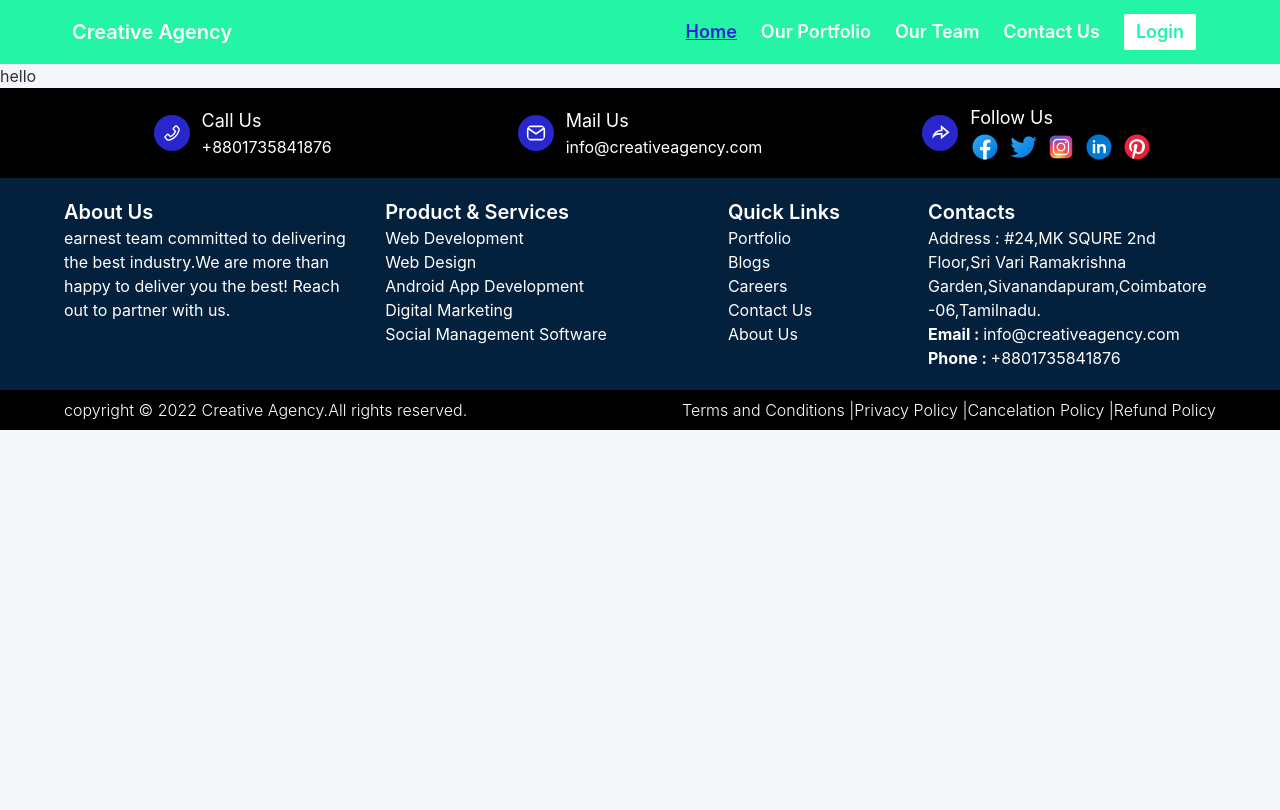
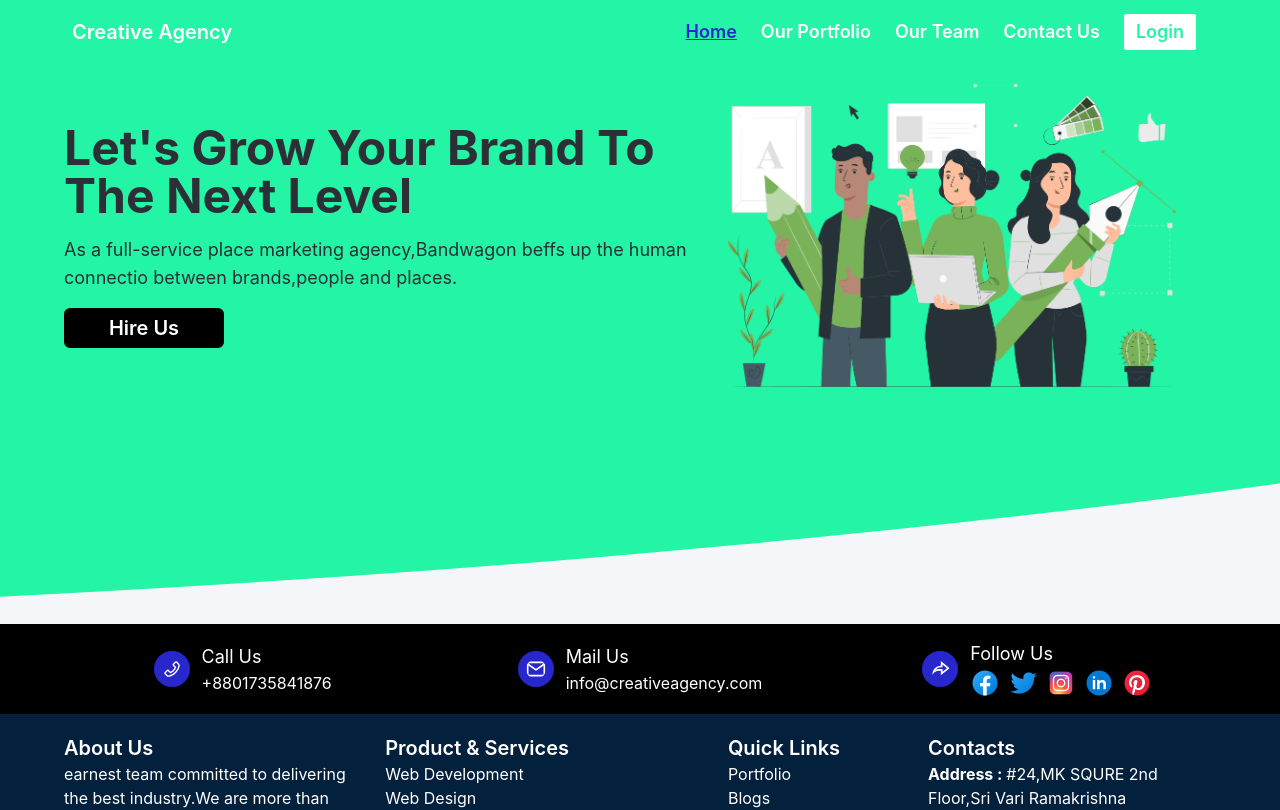
Before and after one commit to mohammadshariful/creative-agency, a React (Create React App) app: page / in a window 1280 px wide. Shown: the top 810 px of the page. Built offline with nearby package versions, Linux system fonts and the light colour scheme.

Commit message:
banner section add

```diff
--- /dev/null
+++ b/src/App.css
@@ -0,0 +1,4 @@
+.banner {
+  box-sizing: border-box;
+  clip-path: ellipse(282% 100% at -86.88% 0%);
+}
--- a/src/App.js
+++ b/src/App.js
@@ -1,7 +1,7 @@
+import "./App.css";
 import Layout from "./layout/Layout";
 import Footer from "./shared/Footer";
 import Menubar from "./shared/Menubar";
-
 function App() {
   return (
     <>
--- /dev/null
+++ b/src/pages/Home/Banner.js
@@ -0,0 +1,27 @@
+import React from "react";
+import banner from "../../assets/images/Frame.png";
+const Banner = () => {
+  return (
+    <section className="h-[80vh] lg:h-[70vh] bg-secondary banner">
+      <div className="w-[90%] mx-auto flex justify-between items-center py-5">
+        <div>
+          <h1 className="text-2xl lg:text-5xl font-bold">
+            Let's Grow Your Brand To The Next Level
+          </h1>
+          <p className="lg:text-lg font-normal my-4">
+            As a full-service place marketing agency,Bandwagon beffs up the
+            human connectio between brands,people and places.
+          </p>
+          <button className="bg-black text-white rounded-md px-3 py-1 font-semibold text-xl hover:bg-transparent border-black border-2 hover:border-2 block mx-auto lg:mx-0  w-40">
+            Hire Us
+          </button>
+        </div>
+        <div className=" hidden lg:block w-3/4">
+          <img className="max-w-md mx-auto" src={banner} alt="" />
+        </div>
+      </div>
+    </section>
+  );
+};
+
+export default Banner;
--- a/src/pages/Home/Home.js
+++ b/src/pages/Home/Home.js
@@ -1,7 +1,12 @@
 import React from "react";
+import Banner from "./Banner";
 
 const Home = () => {
-  return <div>hello</div>;
+  return (
+    <>
+      <Banner />
+    </>
+  );
 };
 
 export default Home;
--- a/src/shared/Footer.js
+++ b/src/shared/Footer.js
@@ -86,8 +86,9 @@ const Footer = () => {
           <div>
             <h3 className="font-semibold text-xl">Contacts</h3>
             <p>
-              <span>Address : </span> #24,MK SQURE 2nd Floor,Sri Vari
-              Ramakrishna Garden,Sivanandapuram,Coimbatore -06,Tamilnadu.
+              <span className="font-bold">Address : </span> #24,MK SQURE 2nd
+              Floor,Sri Vari Ramakrishna Garden,Sivanandapuram,Coimbatore
+              -06,Tamilnadu.
             </p>
             <ul>
               <li>
--- a/src/shared/Menubar.js
+++ b/src/shared/Menubar.js
@@ -18,7 +18,7 @@ const Menubar = () => {
     </>
   );
   return (
-    <nav className="bg-secondary">
+    <nav className="bg-secondary sticky top-0 left-0 z-40">
       <div class="navbar lg:w-[90%] mx-auto ">
         <div class="navbar-start">
           <div class="dropdown">
```
Also changed, not shown: src/assets/images/Frame.png (added), src/assets/images/page-not-found-3702340-3119132.webp (deleted).
